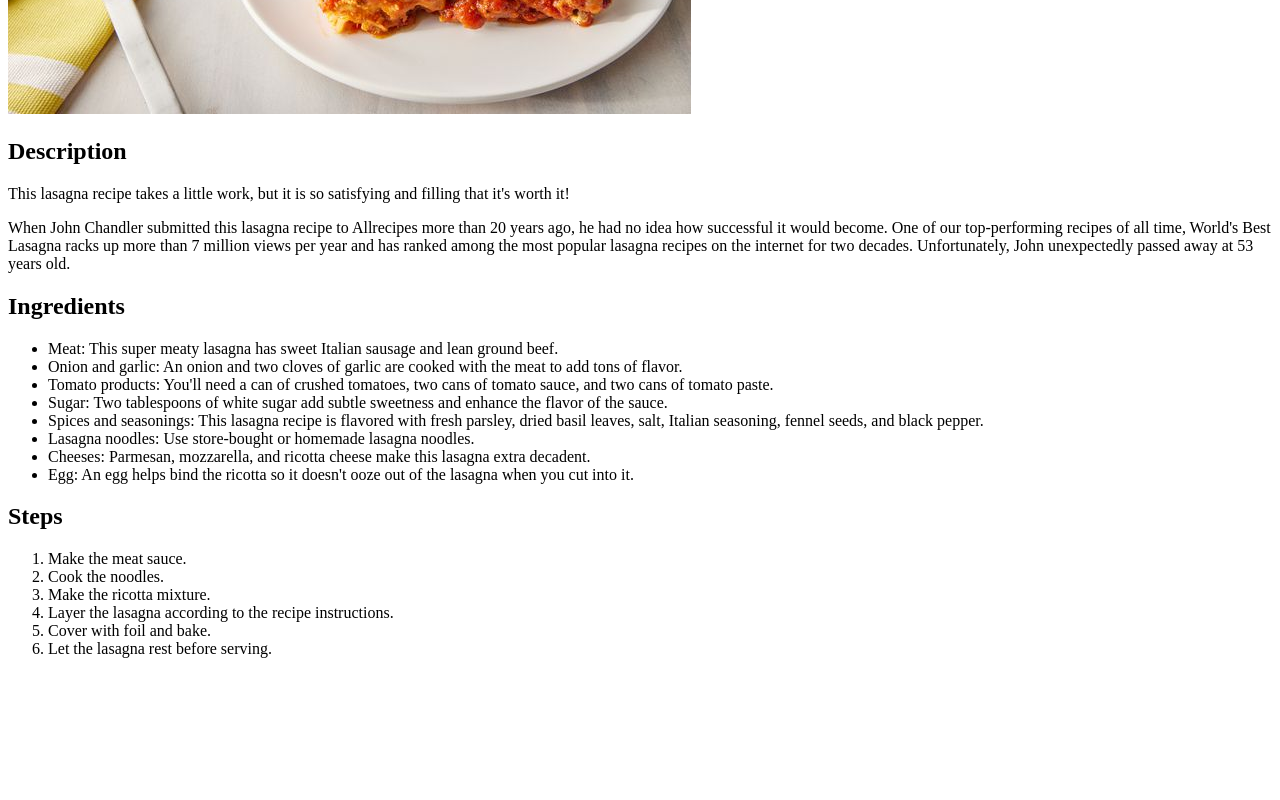
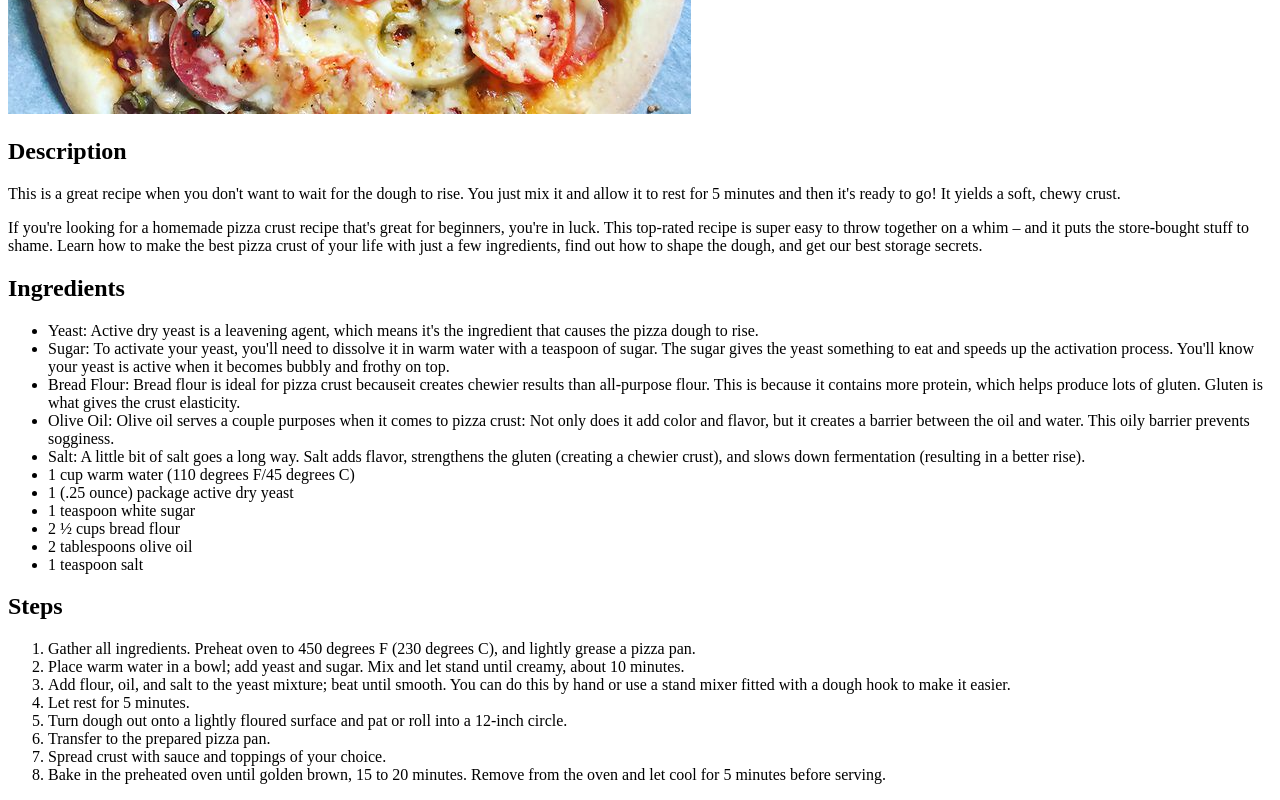
Before and after one commit to bagasprimanto/odin-recipes, a plain HTML site: page recipes/pizza.html in a window 1280 px wide. Shown: the part 478-1278 px from the top of the page. Before the commit the page ends 1152 px from the top, so only its background shows below. Drawn offline with Linux system fonts and the light colour scheme.

Commit message:
Added contents of pizza recipe
Added more information about the pizza recipe so it's the same as the lasagna recipe

```diff
--- a/recipes/pizza.html
+++ b/recipes/pizza.html
@@ -3,61 +3,76 @@
 <head>
     <meta charset="UTF-8">
     <meta name="viewport" content="width=device-width, initial-scale=1.0">
-    <title>World's Best Lasagna</title>
+    <title>Easy Homemade Pizza Dough</title>
 </head>
 <body>
-    <h1>World's Best Lasagna</h1>
-    <img src="lasagna.jpeg">
+    <h1>Easy Homemade Pizza Dough</h1>
+    <img src="pizza.jpeg">
     <h2>Description</h2>
-    <p>This lasagna recipe takes a little work, but it is so satisfying and filling that it's worth it!</p>
-    <p>When John Chandler submitted this lasagna recipe to Allrecipes more than 20 years ago, he had no idea how successful it would become. One of our top-performing recipes of all time, World's Best Lasagna racks up more than 7 million views per year and has ranked among the most popular lasagna recipes on the internet for two decades. Unfortunately, John unexpectedly passed away at 53 years old.</p>
+    <p>This is a great recipe when you don't want to wait for the dough to rise. You just mix it and allow it to rest for 5 minutes and then it's ready to go! It yields a soft, chewy crust.</p>
+    <p>If you're looking for a homemade pizza crust recipe that's great for beginners, you're in luck. This top-rated recipe is super easy to throw together on a whim – and it puts the store-bought stuff to shame. Learn how to make the best pizza crust of your life with just a few ingredients, find out how to shape the dough, and get our best storage secrets.</p>
 
     <h2>Ingredients</h2>
     <ul>
         <li>
-            Meat: This super meaty lasagna has sweet Italian sausage and lean ground beef.</li>
+            Yeast: Active dry yeast is a leavening agent, which means it's the ingredient that causes the pizza dough to rise.</li>
         <li>
-            Onion and garlic: An onion and two cloves of garlic are cooked with the meat to add tons of flavor.
+            Sugar: To activate your yeast, you'll need to dissolve it in warm water with a teaspoon of sugar. The sugar gives the yeast something to eat and speeds up the activation process. You'll know your yeast is active when it becomes bubbly and frothy on top.
         </li>
         <li>
-            Tomato products: You'll need a can of crushed tomatoes, two cans of tomato sauce, and two cans of tomato paste.
+            Bread Flour: Bread flour is ideal for pizza crust becauseit creates chewier results than all-purpose flour. This is because it contains more protein, which helps produce lots of gluten. Gluten is what gives the crust elasticity.
         </li>
         <li>
-            Sugar: Two tablespoons of white sugar add subtle sweetness and enhance the flavor of the sauce.
+            Olive Oil: Olive oil serves a couple purposes when it comes to pizza crust: Not only does it add color and flavor, but it creates a barrier between the oil and water. This oily barrier prevents sogginess.
         </li>
         <li>
-            Spices and seasonings: This lasagna recipe is flavored with fresh parsley, dried basil leaves, salt, Italian seasoning, fennel seeds, and black pepper.
+            Salt: A little bit of salt goes a long way. Salt adds flavor, strengthens the gluten (creating a chewier crust), and slows down fermentation (resulting in a better rise).
         </li>
         <li>
-            Lasagna noodles: Use store-bought or homemade lasagna noodles.
+            1 cup warm water (110 degrees F/45 degrees C)
         </li>
         <li>
-            Cheeses: Parmesan, mozzarella, and ricotta cheese make this lasagna extra decadent.
+            1 (.25 ounce) package active dry yeast
         </li>
         <li>
-            Egg: An egg helps bind the ricotta so it doesn't ooze out of the lasagna when you cut into it.</li>
+            1 teaspoon white sugar
+        </li>
+        <li>
+            2 ½ cups bread flour
+        </li>
+        <li>
+            2 tablespoons olive oil
+        </li>
+        <li>
+            1 teaspoon salt
         </li>
     </ul>
 
     <h2>Steps</h2>
     <ol>
         <li>
-            Make the meat sauce.
+            Gather all ingredients. Preheat oven to 450 degrees F (230 degrees C), and lightly grease a pizza pan.
         </li>
         <li>
-            Cook the noodles.
+            Place warm water in a bowl; add yeast and sugar. Mix and let stand until creamy, about 10 minutes.
         </li>
         <li>
-            Make the ricotta mixture.
+            Add flour, oil, and salt to the yeast mixture; beat until smooth. You can do this by hand or use a stand mixer fitted with a dough hook to make it easier.
         </li>
         <li>
-            Layer the lasagna according to the recipe instructions.
+            Let rest for 5 minutes.
         </li>
         <li>
-            Cover with foil and bake.
+            Turn dough out onto a lightly floured surface and pat or roll into a 12-inch circle.
         </li>
         <li>
-            Let the lasagna rest before serving.
+            Transfer to the prepared pizza pan.
+        </li>
+        <li>
+            Spread crust with sauce and toppings of your choice.
+        </li>
+        <li>
+            Bake in the preheated oven until golden brown, 15 to 20 minutes. Remove from the oven and let cool for 5 minutes before serving.
         </li>
     </ol>
 </body>
```
Also changed, not shown: recipes/pizza.jpeg (added).
